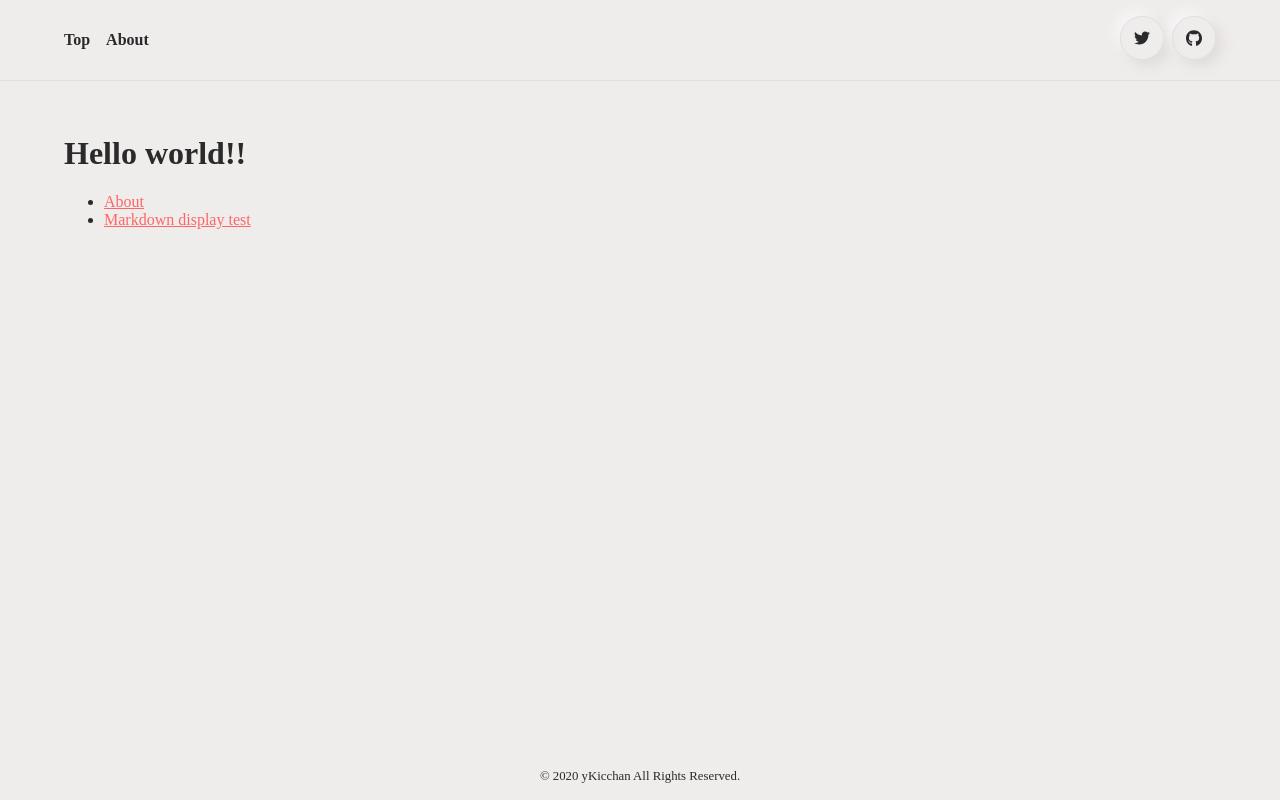
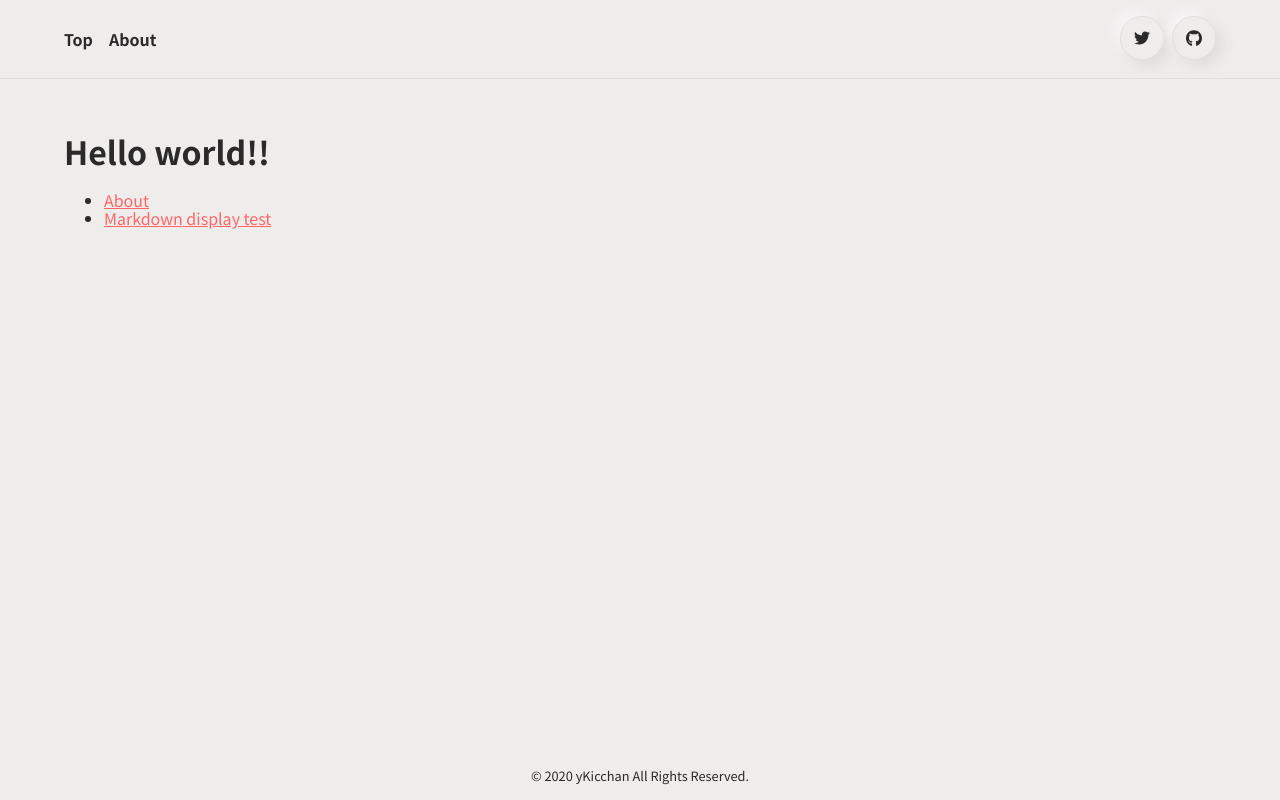
Before and after one commit to yKicchan/BLOG, a Next.js app: page / in a window 1280 px wide. Built offline with nearby package versions, Linux system fonts and the light colour scheme.

Commit message:
add: google font noto

```diff
--- a/src/pages/_document.tsx
+++ b/src/pages/_document.tsx
@@ -10,6 +10,10 @@ export default class MyDocument extends Document {
             href="https://cdnjs.cloudflare.com/ajax/libs/prism/1.9.0/themes/prism-tomorrow.min.css"
             rel="stylesheet"
           />
+          <link
+            href="https://fonts.googleapis.com/css2?family=Noto+Sans+JP:wght@400;700&display=swap"
+            rel="stylesheet"
+          ></link>
         </Head>
         <body>
           <Main />
--- a/src/styles/index.css
+++ b/src/styles/index.css
@@ -14,6 +14,7 @@ body {
   color: var(--color);
   background-color: var(--bg-color);
   transition: box-shadow 0.3s ease-in-out;
+  font-family: 'Noto Sans JP', sans-serif;
 }
 
 #__next {
```
